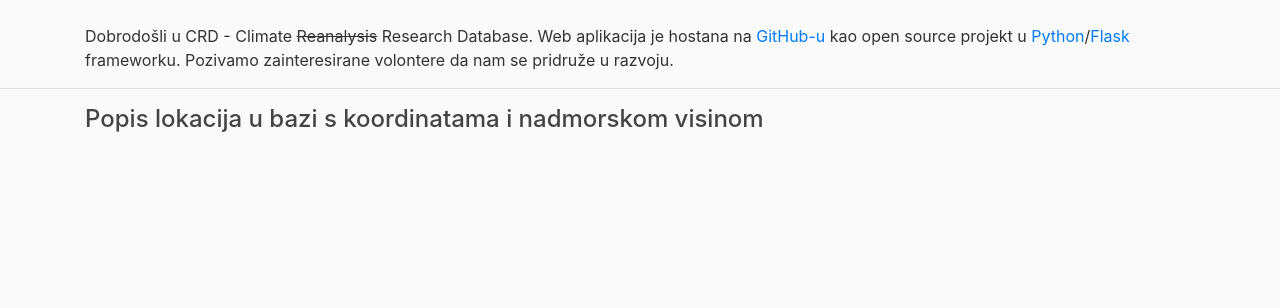
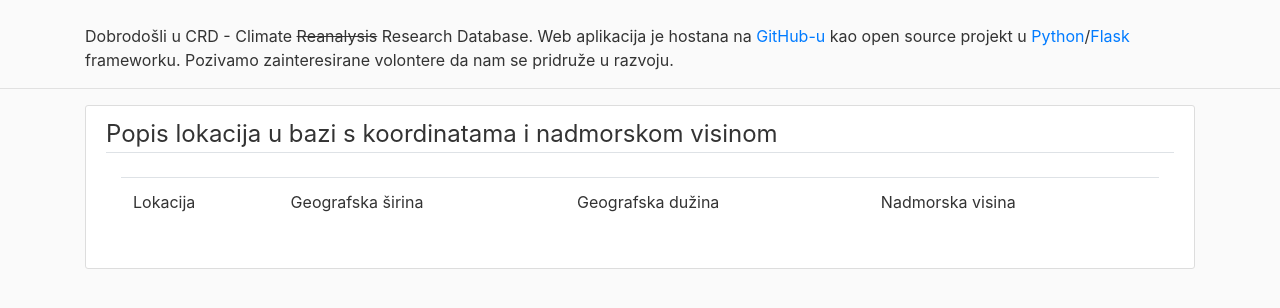
Before and after one commit to meteoadriatic/Reanalysis, a Flask app: page /locations in a window 1280 px wide. Shown: the part 56-364 px from the top of the page. Run offline with Flask 2, Linux system fonts and the light colour scheme; data that the repository does not hold is empty; some libraries are stand-ins or nearby versions.

Commit message:
Select fields now persist after POST. Location list use bootstrap.

```diff
--- a/templates/locations.html
+++ b/templates/locations.html
@@ -2,9 +2,21 @@
 
 {% block content %}
 
-<h4>Popis lokacija u bazi s koordinatama i nadmorskom visinom</h4>
+<div class="content-section">
 
-<table border="1" cellpadding="5" cellspacing="5">
+    <fieldset class="form-group">
+        <legend class="border-bottom mb-4">Popis lokacija u bazi s koordinatama i nadmorskom visinom</legend>
+        <div class="container">
+            <table class="table">
+                <thead>
+                    <tr>
+                        <td>Lokacija</td>
+                        <td>Geografska širina</td>
+                        <td>Geografska dužina</td>
+                        <td>Nadmorska visina</td>
+                    </tr>
+                </thead>
+                <tbody>
                     {% for row in locs %}
                         <tr>
                         {% for d in row %}
@@ -12,6 +24,11 @@
                         {% endfor %}
                         </tr>
                     {% endfor %}
+                </tbody>
             </table>
+        </div>
+    </fieldset>
+
+</div>
 
 {% endblock %}
```
Lines whose indentation alone changed are shown as unchanged.
